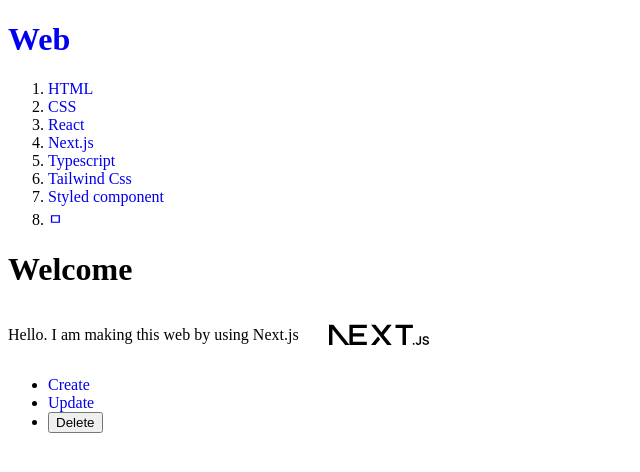
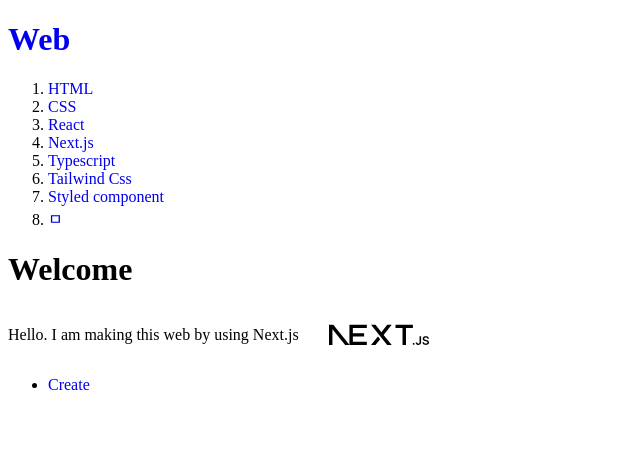
Before and after one commit to kelly6226/nextStudy, a Next.js app: page / in a window 1280 px wide. Shown: the top 472 px of the page, without its empty margins (0-640 px from the left). Built offline with nearby package versions, Linux system fonts and the light colour scheme; data requests are answered from the project's data file.

Commit message:
feat(low): topicButtons 구현

```diff
--- a/src/app/layout.tsx
+++ b/src/app/layout.tsx
@@ -2,6 +2,7 @@ import { Topic } from "@/type/topic";
 import type { Metadata } from "next";
 import "./globals.css";
 import Link from "next/link";
+import TopicButtons from "@/component/Button/TopicButtons";
 
 export const metadata: Metadata = {
   title: "Web tutorial",
@@ -33,17 +34,7 @@ export default async function RootLayout({
           ))}
         </ol>
         {children} {/* 여기 있는 children은 page.tsx를 의미 */}
-        <ul>
-          <li>
-            <Link href="/create">Create</Link>
-          </li>
-          <li>
-            <Link href="/update/1">Update</Link>
-          </li>
-          <li>
-            <input type="button" value="Delete" />
-          </li>
-        </ul>
+        <TopicButtons />
       </body>
     </html>
   );
--- /dev/null
+++ b/src/component/Button/TopicButtons.tsx
@@ -0,0 +1,27 @@
+"use client";
+
+import Link from "next/link";
+import { useParams } from "next/navigation";
+
+export default function TopicButtons() {
+  const params = useParams();
+  const id = params.id;
+
+  return (
+    <ul>
+      <li>
+        <Link href="/create">Create</Link>
+      </li>
+      {id && (
+        <>
+          <li>
+            <Link href={`/update/${id}`}>Update</Link>
+          </li>
+          <li>
+            <input type="button" value="Delete" />
+          </li>
+        </>
+      )}
+    </ul>
+  );
+}
```
